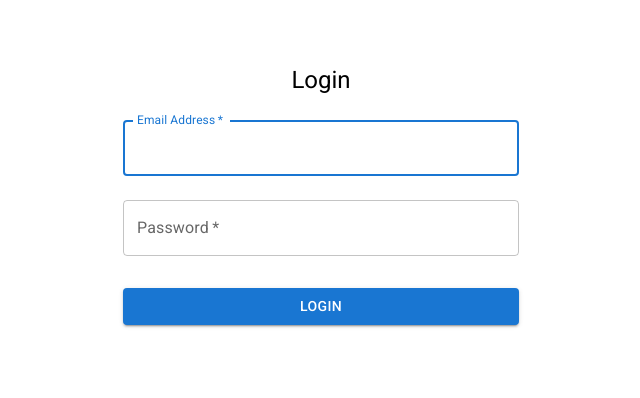
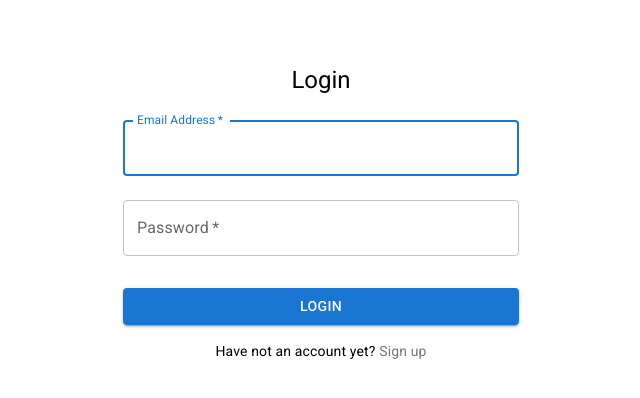
Before and after one commit to ivanlegranbizarro/socketChat, a React (Create React App) app in the folder client/: page /login in a window 1280 px wide. Shown: the top 398 px of the page, without its empty margins (319-959 px from the left). Built offline with nearby package versions, Linux system fonts and the light colour scheme.

Commit message:
improving links

```diff
--- a/client/src/pages/Login.js
+++ b/client/src/pages/Login.js
@@ -1,5 +1,5 @@
 import React, { useState } from 'react';
-import { useNavigate } from 'react-router-dom';
+import { useNavigate, Link } from 'react-router-dom';
 
 import {
   Button,
@@ -101,6 +101,13 @@ function Login () {
           >
             Login
           </Button>
+          <Typography variant="body2" align="center">
+            Have not an account yet?{' '}
+            <Link to="/register" style={{ textDecoration: 'none', color: '#777' }}>
+              Sign up
+            </Link>
+          </Typography>
+
           {error && (
             <Box
               sx={{
@@ -116,6 +123,7 @@ function Login () {
                 {error}
               </Typography>
             </Box>
+
           )}
         </Box>
       </Box>
--- a/client/src/pages/Register.js
+++ b/client/src/pages/Register.js
@@ -1,5 +1,5 @@
 import React, { useState } from 'react';
-import { useNavigate } from 'react-router-dom';
+import { useNavigate, Link } from 'react-router-dom';
 
 import {
   Button,
@@ -166,6 +166,12 @@ function Register () {
           >
             Register
           </Button>
+          <Typography variant="body2" align="center">
+            Have not an account yet?{' '}
+            <Link to="/login" style={{ textDecoration: 'none', color: '#777' }}>
+              Login
+            </Link>
+          </Typography>
           {errors.general && (
             <Typography variant="body2" color="error">
               {errors.general}
```
